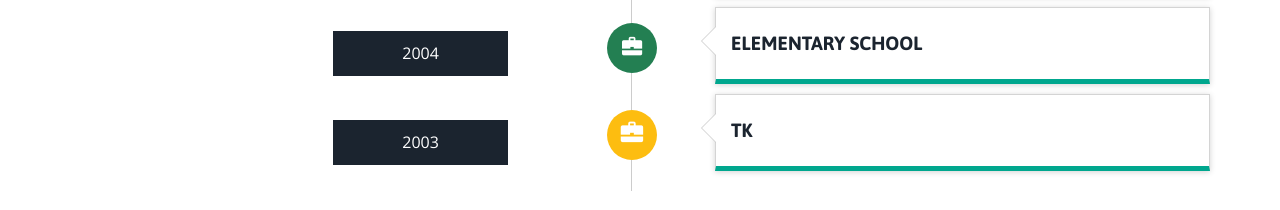
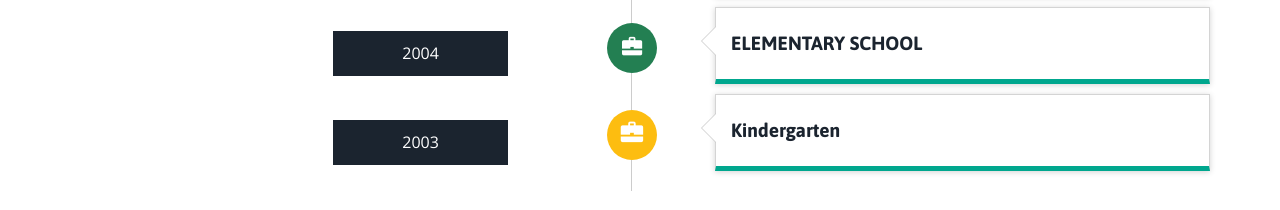
Before and after one commit to ranggaprian/Aprian-site, a plain HTML site: page index.html in a window 1280 px wide. Shown: the part 2637-2847 px from the top of the page. Drawn offline with nearby package versions, Linux system fonts and the light colour scheme; files whose address does not match are found by name.

Commit message:
Update index.html

```diff
--- a/index.html
+++ b/index.html
@@ -340,7 +340,7 @@ Smartphone Compatible web template, free webdesigns for Nokia, Samsung, LG, Sony
 								  <div class="timeline-badge pass"><i class="glyphicon glyphicon-briefcase"></i></div>
 								  <div class="timeline-panel">
 									<div class="timeline-heading">
-									  <h4 class="timeline-title">TK</h4>
+									  <h4 class="timeline-title">Kindergarten</h4>
 									</div>
 									<div class="timeline-body">
 									 <!--  <p>Lorem ipsum dolor sit amet.Itaque earum rerum hic tenetur a sapiente delectus, ut aut reiciendis voluptatibus maiores alias consequatur aut perferendis doloribus </p> -->
```
